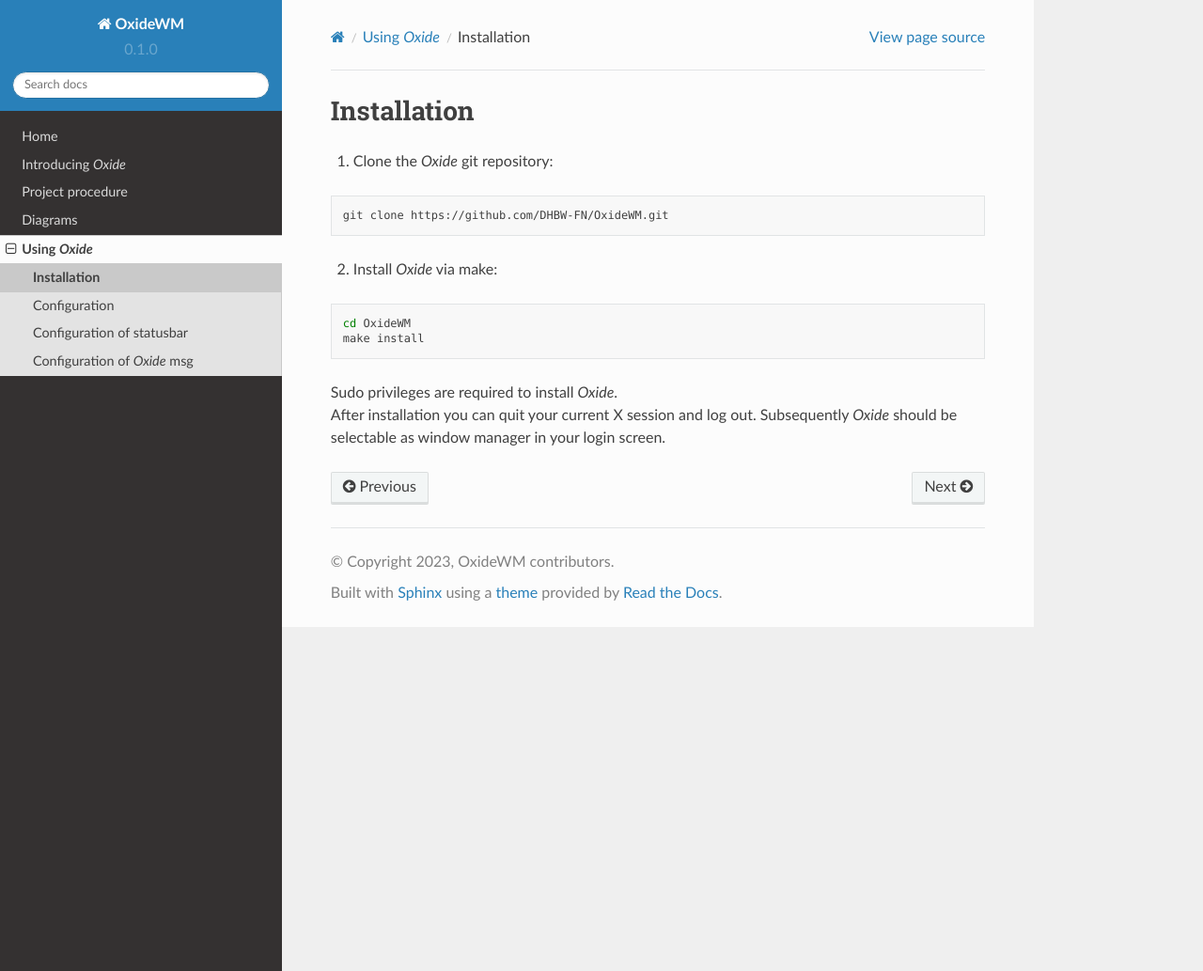
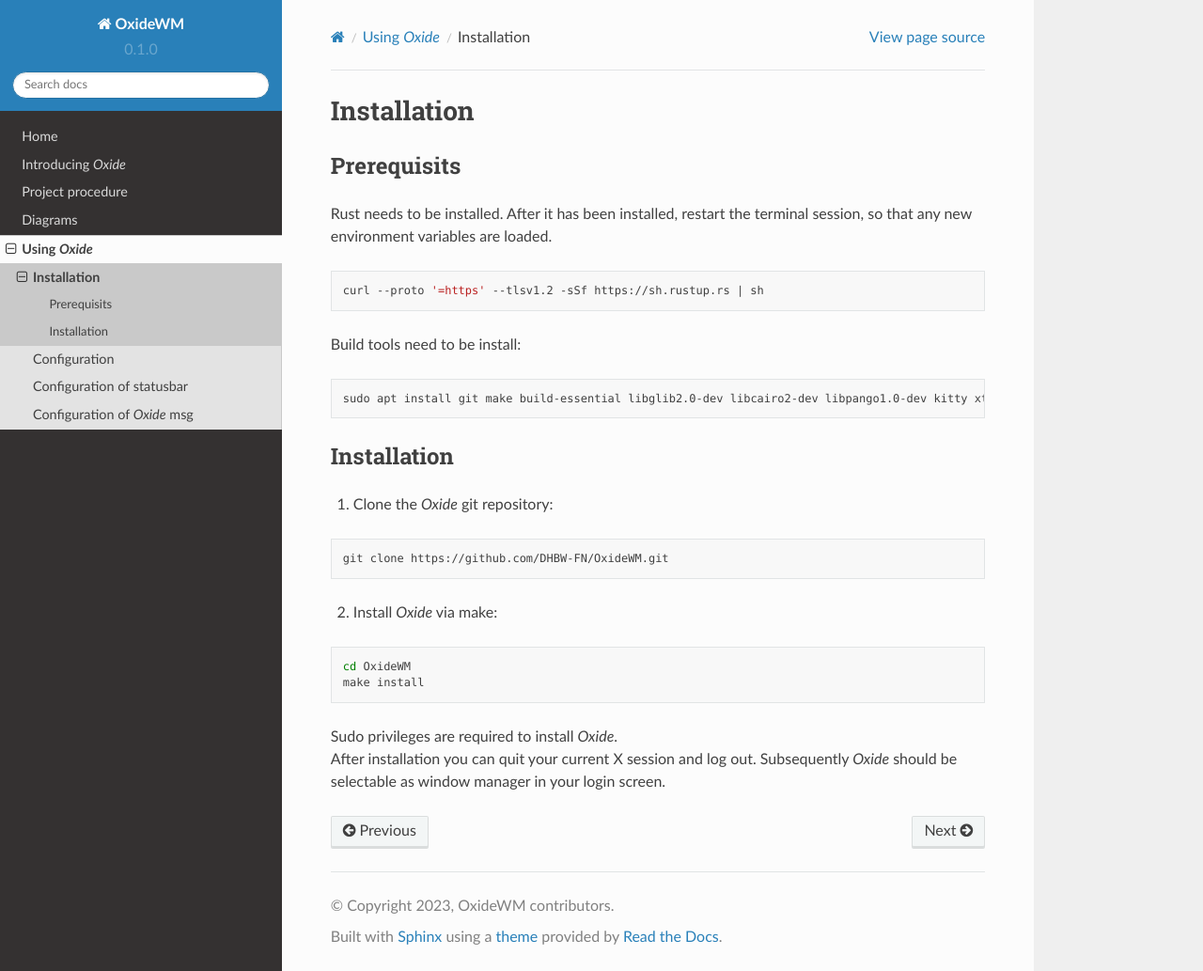
Before and after one commit to FelixSchladt/OxideWM, a Sphinx documentation site: the page built from docs/source/04_using_oxide/041_installation.rst, in a window 1280 px wide and 1033 px high. Shown: the whole window at 94% size. Built offline with Sphinx 7.4.7 and the Read the Docs theme 2.0.0, drawn with Linux system fonts in a browser that asks for light colours.

Commit message:
added prerequisits

```diff
--- a/docs/source/04_using_oxide/041_installation.rst
+++ b/docs/source/04_using_oxide/041_installation.rst
@@ -3,6 +3,25 @@
 ============
 Installation
 ============
+
+Prerequisits
+------------
+Rust needs to be installed. After it has been installed, restart the terminal session, so that any new environment variables are loaded.
+
+.. code-block:: bash
+
+        curl --proto '=https' --tlsv1.2 -sSf https://sh.rustup.rs | sh
+
+
+Build tools need to be install:
+
+.. code-block:: bash
+
+        sudo apt install git make build-essential libglib2.0-dev libcairo2-dev libpango1.0-dev kitty xterm
+
+
+Installation
+------------
 
 1. Clone the *Oxide* git repository:
 
```
